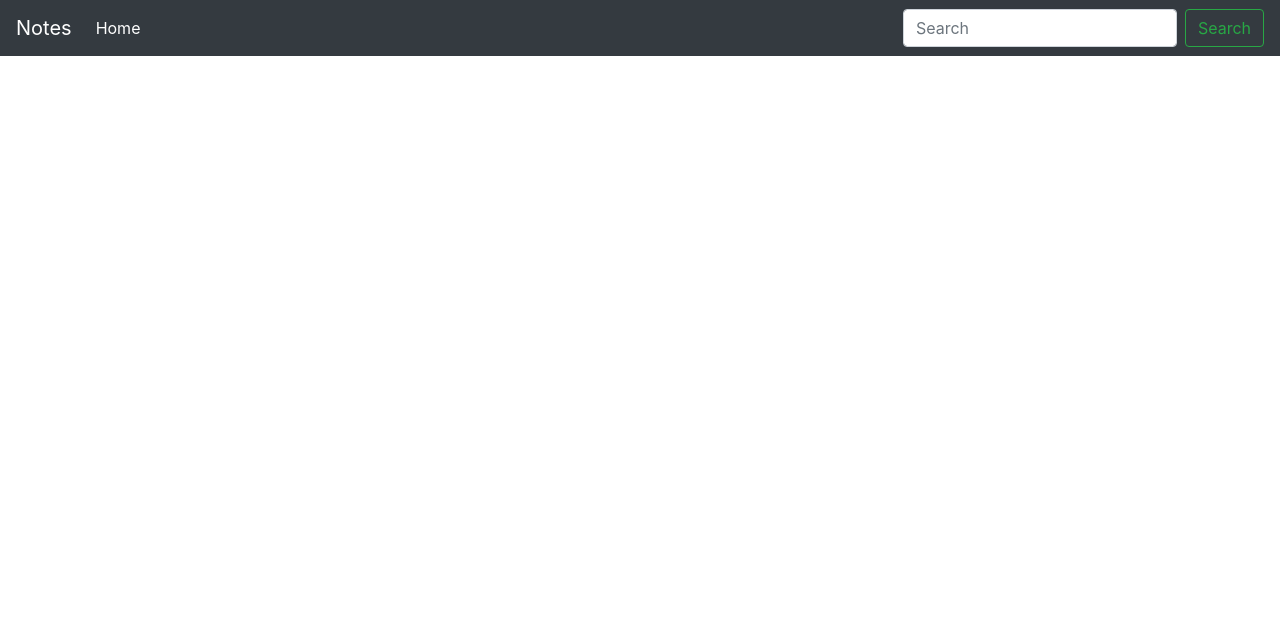
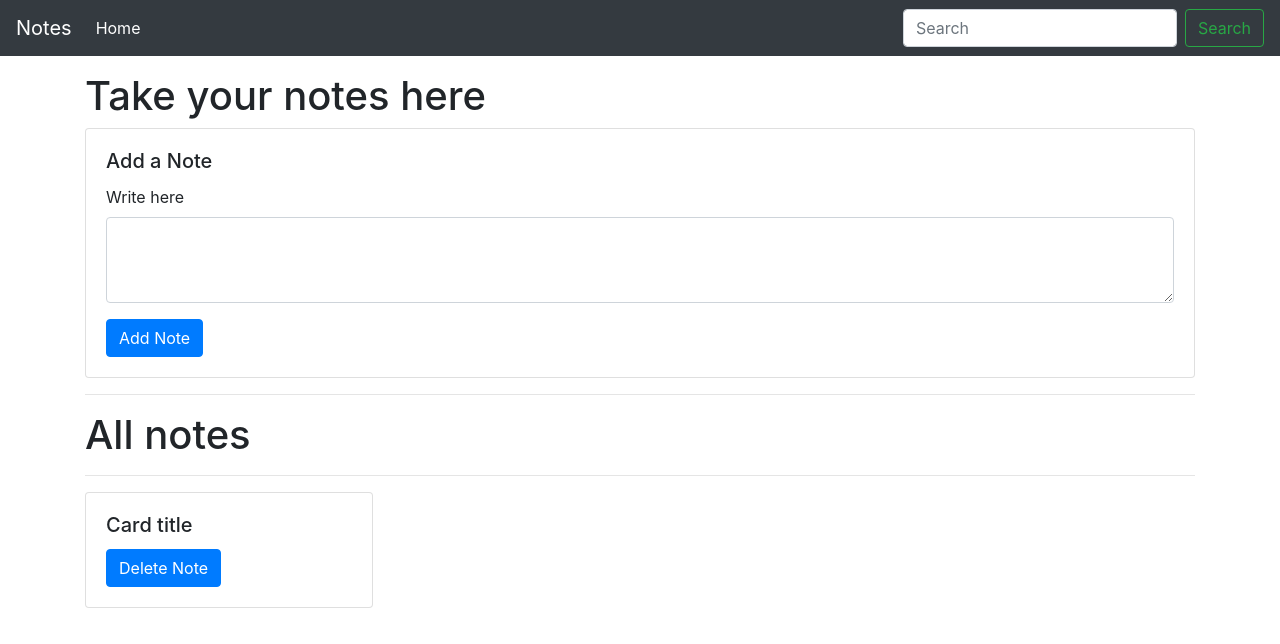
Before and after one commit to ShivamRana207/notes, a plain HTML site: page index.html in a window 1280 px wide. Drawn offline with nearby package versions, Linux system fonts and the light colour scheme.

Commit message:
coding frontend

```diff
--- a/index.html
+++ b/index.html
@@ -1,18 +1,26 @@
 <!DOCTYPE html>
 <html lang="en">
+
 <head>
     <meta charset="UTF-8">
     <meta http-equiv="X-UA-Compatible" content="IE=edge">
     <meta name="viewport" content="width=device-width, initial-scale=1.0">
     <title>Notes</title>
-    <link rel="stylesheet" href="https://cdn.jsdelivr.net/npm/bootstrap@4.6.1/dist/css/bootstrap.min.css" integrity="sha384-zCbKRCUGaJDkqS1kPbPd7TveP5iyJE0EjAuZQTgFLD2ylzuqKfdKlfG/eSrtxUkn" crossorigin="anonymous">
+    <link rel="stylesheet" href="https://cdn.jsdelivr.net/npm/bootstrap@4.6.1/dist/css/bootstrap.min.css"
+        integrity="sha384-zCbKRCUGaJDkqS1kPbPd7TveP5iyJE0EjAuZQTgFLD2ylzuqKfdKlfG/eSrtxUkn" crossorigin="anonymous">
 </head>
+
 <body>
-    <script src="https://cdn.jsdelivr.net/npm/jquery@3.5.1/dist/jquery.slim.min.js" integrity="sha384-DfXdz2htPH0lsSSs5nCTpuj/zy4C+OGpamoFVy38MVBnE+IbbVYUew+OrCXaRkfj" crossorigin="anonymous"></script>
-<script src="https://cdn.jsdelivr.net/npm/bootstrap@4.6.1/dist/js/bootstrap.bundle.min.js" integrity="sha384-fQybjgWLrvvRgtW6bFlB7jaZrFsaBXjsOMm/tB9LTS58ONXgqbR9W8oWht/amnpF" crossorigin="anonymous"></script>
+    <script src="https://cdn.jsdelivr.net/npm/jquery@3.5.1/dist/jquery.slim.min.js"
+        integrity="sha384-DfXdz2htPH0lsSSs5nCTpuj/zy4C+OGpamoFVy38MVBnE+IbbVYUew+OrCXaRkfj"
+        crossorigin="anonymous"></script>
+    <script src="https://cdn.jsdelivr.net/npm/bootstrap@4.6.1/dist/js/bootstrap.bundle.min.js"
+        integrity="sha384-fQybjgWLrvvRgtW6bFlB7jaZrFsaBXjsOMm/tB9LTS58ONXgqbR9W8oWht/amnpF"
+        crossorigin="anonymous"></script>
     <nav class="navbar navbar-expand-lg navbar-dark bg-dark">
         <a class="navbar-brand" href="#">Notes</a>
-    <button class="navbar-toggler" type="button" data-toggle="collapse" data-target="#navbarSupportedContent" aria-controls="navbarSupportedContent" aria-expanded="false" aria-label="Toggle navigation">
+        <button class="navbar-toggler" type="button" data-toggle="collapse" data-target="#navbarSupportedContent"
+            aria-controls="navbarSupportedContent" aria-expanded="false" aria-label="Toggle navigation">
             <span class="navbar-toggler-icon"></span>
         </button>
 
@@ -28,6 +36,33 @@
             </form>
         </div>
     </nav>
+    <div class="container my-3">
+        <h1>Take your notes here</h1>
+        <div class="card">
+            <div class="card-body">
+                <h5 class="card-title">Add a Note</h5>
+                <div class="form-group">
+                    <label for="exampleFormControlTextarea1" id="addText">Write here</label>
+                    <textarea class="form-control" id="exampleFormControlTextarea1" rows="3"></textarea>
+                </div>
+                <button class="btn btn-primary" id="addBtn
+                ">Add Note</button>
+            </div>
+        </div>
+        <hr>
+        <h1>All notes</h1>
+        <hr>
+        <div id="notes" class="row container-fluid">
+            <div class="card" style="width: 18rem;">
+                <div class="card-body">
+                  <h5 class="card-title">Card title</h5>
+                  <a href="#" class="btn btn-primary">Delete Note</a>
+                </div>
+              </div>
+
+        </div>
+    </div>
 
 </body>
+
 </html>
```
Lines whose indentation alone changed are shown as unchanged.
